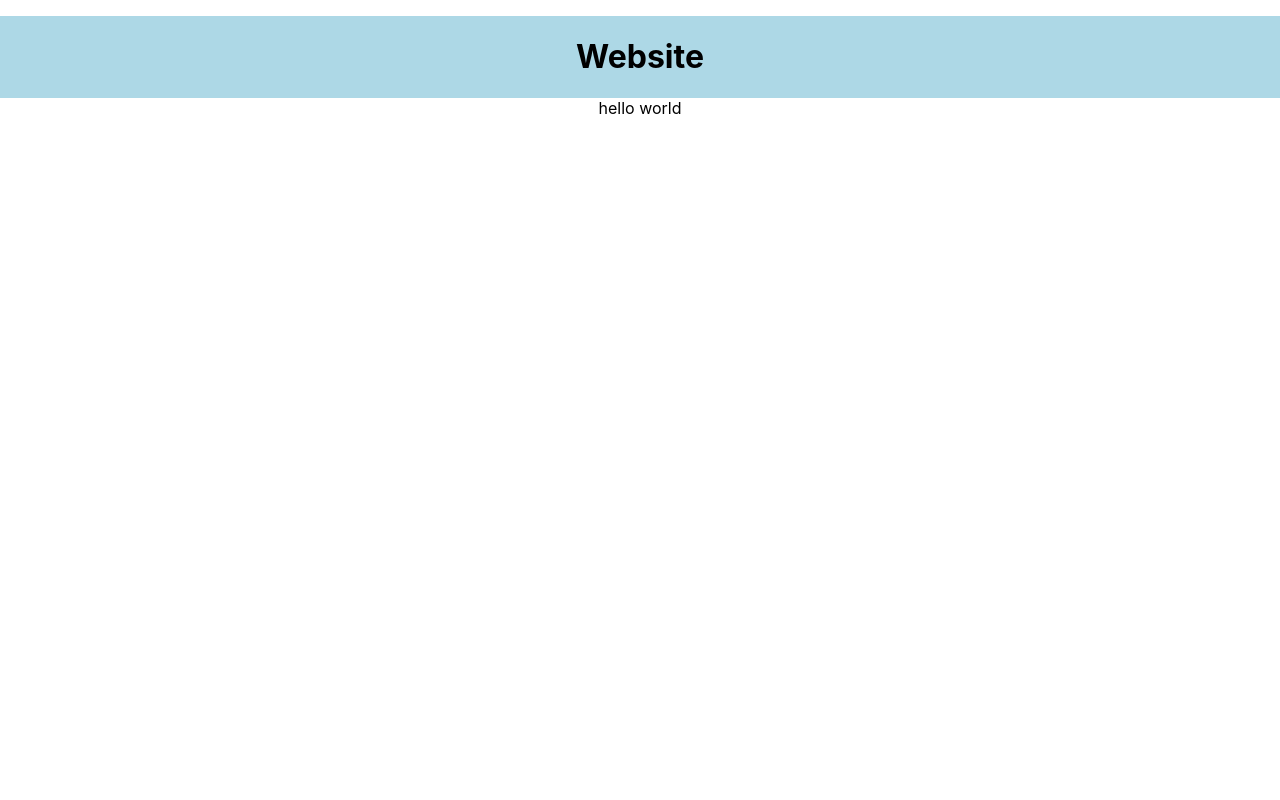
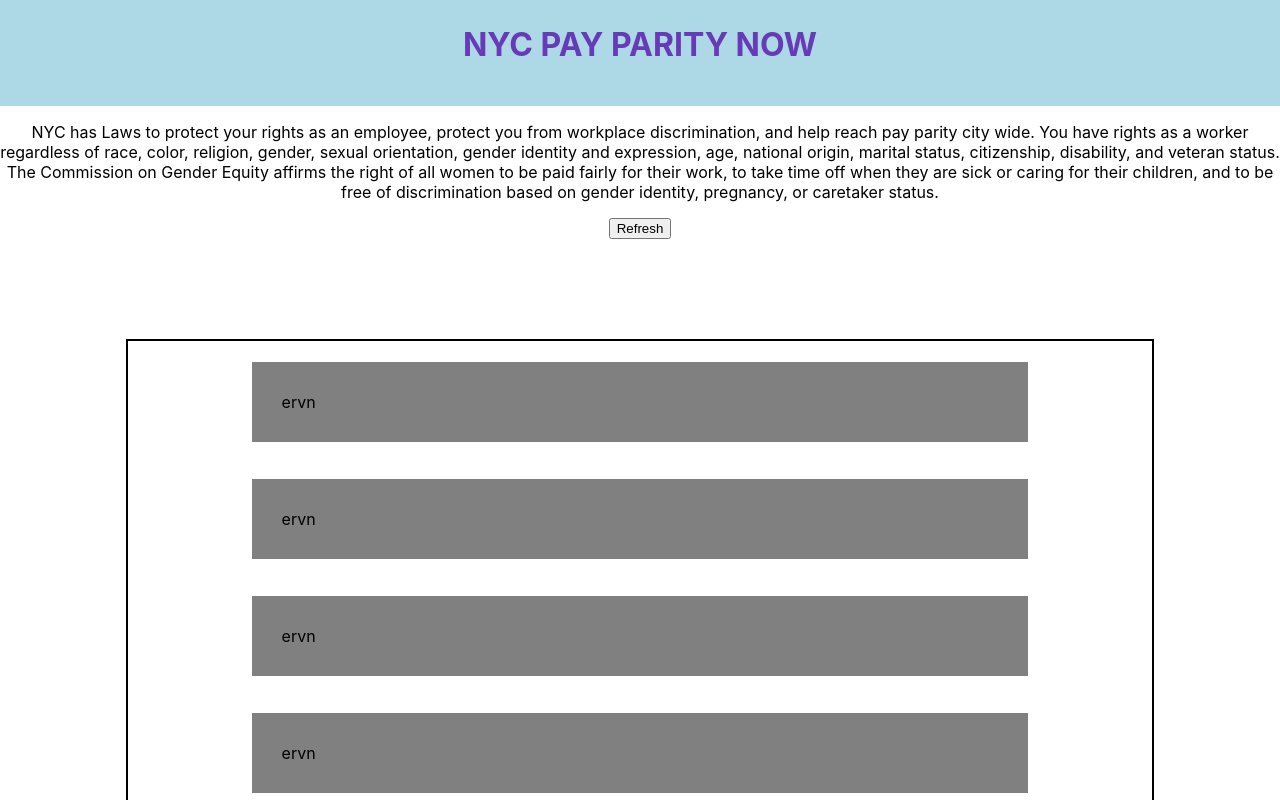
Before and after one commit to AGarciaNY/equal_pay, a React (Create React App) app: page / in a window 1280 px wide. Shown: the top 800 px of the page. Built offline with nearby package versions, Linux system fonts and the light colour scheme.

Commit message:
base website and prototype dataflow from top to text

```diff
--- a/src/App.js
+++ b/src/App.js
@@ -3,12 +3,29 @@ import logo from './logo.svg';
 import './App.css';
 import HomePage from './homePage';
 
+let sampleData = {
+  info:[
+    "lenceornverskld vklreon nerdikvno weiorubncverlenceornverskld vklreon nerdikvno weiorubncverlenceornverskld vklreon nerdikvno weiorubncver"
+  ],
+
+}
+
 function App() {
-  return (
-    <div className="App">
-      <HomePage/>
-    </div>
-  );
+  let info = false;
+  if(info){
+    return (
+      <div className="App">
+        <HomePage data="hello world"/>
+      </div>
+    );
+  } else {
+    return (
+      //switch this out with the questionaire or survey
+      <div className="App">
+        <HomePage data="ervn"/>
+      </div>
+    );
+  }
 }
 
 export default App;
--- /dev/null
+++ b/src/disclaim.jsx
@@ -0,0 +1,25 @@
+import React from 'react';
+import './App.css';
+import { Component } from 'react';
+
+class Refresh extends Component {
+    render(){
+        let styles={
+        }
+
+        return (
+          <div style={styles} className="refBtn">
+              <p>
+              NYC has Laws to protect your rights as an employee, protect you from workplace discrimination, and help reach pay parity city wide.
+
+You have rights as a worker regardless of race, color, religion, gender, sexual orientation, gender identity and expression, age, national origin, marital status, citizenship, disability, and veteran status.
+
+The Commission on Gender Equity affirms the right of all women to be paid fairly for their work, to take time off when they are sick or caring for their children, and to be free of discrimination based on gender identity, pregnancy, or caretaker status.
+
+              </p>
+          </div>
+        );
+    }
+}
+
+export default Refresh;
--- a/src/homePage.jsx
+++ b/src/homePage.jsx
@@ -1,21 +1,38 @@
 import React from 'react';
 import './App.css';
 import { Component } from 'react';
-import Question from './question';
+import InfoBox from './infoBox';
 import Nav from './nav';
+import Refresh from './refresh';
+import Disclaimer from './disclaim';
 
 class HomePage extends Component {
     constructor(props){
         super(props)
         this.state = {
-            home : null
+            data : this.props.data
         }
     }
+
+    refreshInfo(){
+        console.log(this.state);
+        this.setState({
+            data: "orienvoren oernvoie"
+        });
+    }
+
     render(){
+        let styles={
+            width: "100%",
+
+        }
+
         return (
-          <div className="homePage">
+          <div style={styles} className="homePage">
               <Nav/>
-              <Question ques="hello world"/>
+              <Disclaimer/>
+              <Refresh refreshBtn={()=>this.refreshInfo()}/>
+              <InfoBox info={this.state.data}/>
           </div>
         );
     }
--- /dev/null
+++ b/src/info.jsx
@@ -0,0 +1,35 @@
+import React from 'react';
+import './App.css';
+import { Component } from 'react';
+
+class Info extends Component {
+    constructor(props){
+        super(props)
+        this.state = {
+            info : null
+        }
+    }
+    render(){
+        let styles={
+            width: "100%",
+            marginTop: "5px",
+            display: "flex",
+            justifyContent: "center"
+        }
+        let pStyle = {
+            width: "70%",
+            padding: "30px",
+            backgroundColor: "gray",
+            textAlign: "left"
+        }
+
+
+        return (
+            <div style={styles} className="info">
+                <p style={pStyle}>{this.props.text}</p>
+            </div>
+        );
+    }
+}
+
+export default Info;
--- /dev/null
+++ b/src/infoBox.jsx
@@ -0,0 +1,37 @@
+import React from 'react';
+import './App.css';
+import { Component } from 'react';
+import Info from "./info";
+
+class InfoBox extends Component {
+    constructor(props){
+        super(props)
+        this.state = {
+            info : null
+        }
+    }
+    render(){
+        let styles={
+            margin: "auto",
+            marginTop: "100px",
+            marginBottom: "50px",
+            border: "2px solid",
+            width: "80%",
+            display: "flex",
+            justifyContent: "center",
+            flexWrap: "wrap"
+        }
+
+        return (
+          <div style={styles} className="infoBox">
+              <Info text={this.props.info}/>
+              <Info text={this.props.info}/>
+              <Info text={this.props.info}/>
+              <Info text={this.props.info}/>
+              <Info text={this.props.info}/>
+          </div>
+        );
+    }
+}
+
+export default InfoBox;
--- a/src/nav.jsx
+++ b/src/nav.jsx
@@ -11,14 +11,17 @@ class Nav extends Component {
     }
     render(){
         let styles = {
-            float: "left",
             backgroundColor: "lightBlue",
-            width: "100vw",
+            width: "100%",
+            paddingTop: "20px",
+            paddingBottom: "20px",
+            marginTop: "-16px",
+            color: "#673AB7"
         }
         return (
-          <div style={styles} className="navbar">
-              <h1>Website</h1>
-          </div>
+            <div style={styles}>
+                <h1>NYC PAY PARITY NOW</h1>
+            </div>
         );
     }
 }
--- a/src/question.jsx
+++ /dev/null
@@ -1,21 +0,0 @@
-import React from 'react';
-import './App.css';
-import { Component } from 'react';
-
-class Question extends Component {
-    constructor(props){
-        super(props)
-        this.state = {
-            question : null
-        }
-    }
-    render(){
-        return (
-          <div className="question">
-              <p>{this.props.ques}</p>
-          </div>
-        );
-    }
-}
-
-export default Question;
--- /dev/null
+++ b/src/refresh.jsx
@@ -0,0 +1,20 @@
+import React from 'react';
+import './App.css';
+import { Component } from 'react';
+
+class Refresh extends Component {
+    render(){
+        let styles={
+            display: "flex",
+            justifyContent: "center"
+        }
+
+        return (
+          <div style={styles} className="refBtn">
+              <button onClick={()=>this.props.refreshBtn()}> Refresh </button>
+          </div>
+        );
+    }
+}
+
+export default Refresh;
```
